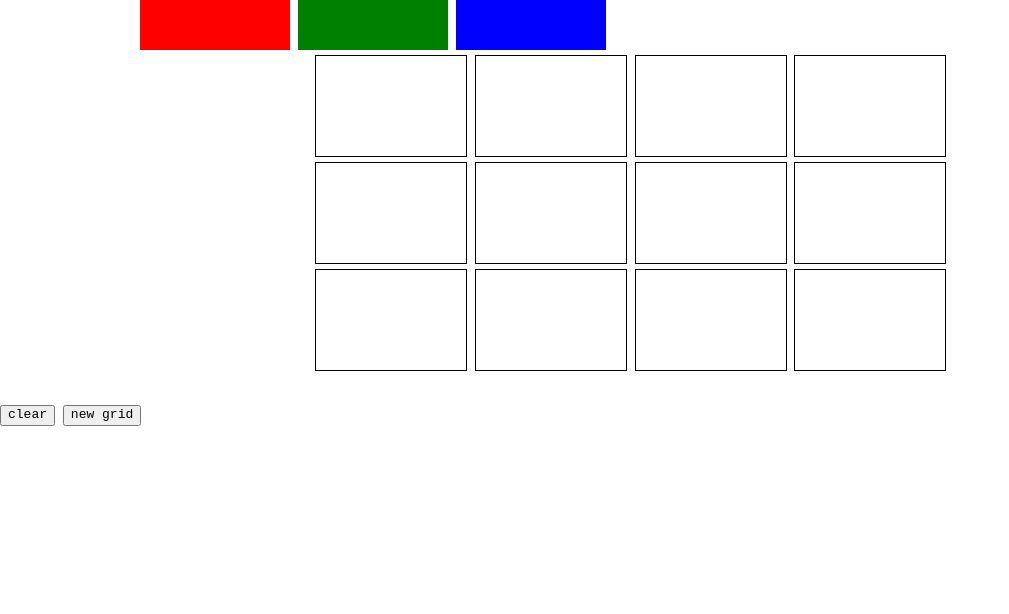
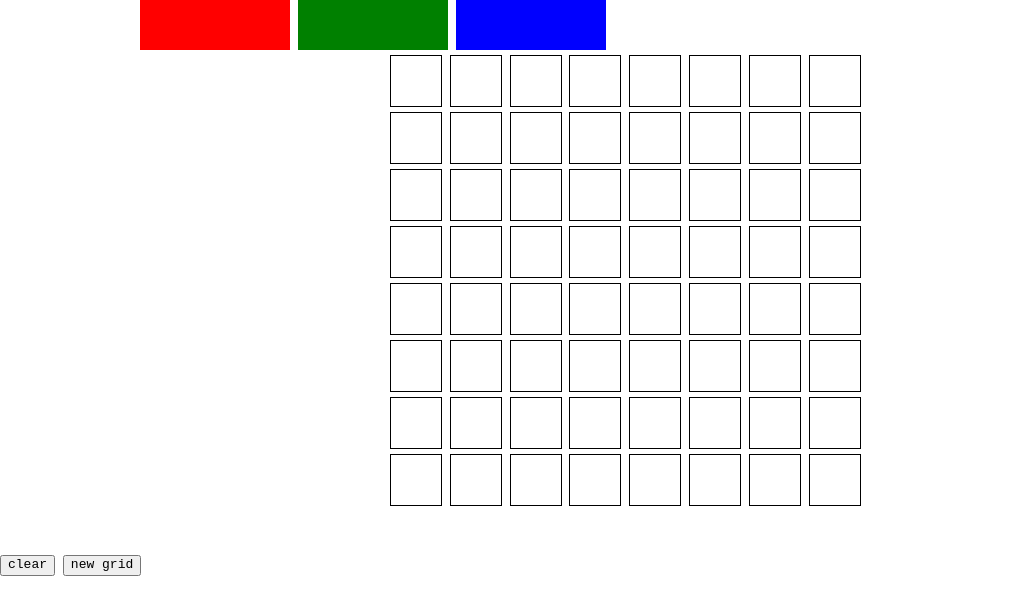
Before and after one commit to WDI-DTLA-41/lab-w02d04-js-paint-me, a plain HTML site: page index.html in a window 1280 px wide. Shown: the part 50-664 px from the top of the page, without its empty margins (0-1009 px from the left). Drawn offline with nearby package versions, Linux system fonts and the light colour scheme.

Commit message:
attempted clear button but no avail - made grid 64 sq instead and fixed painting canvas div when clicked

```diff
--- a/index.html
+++ b/index.html
@@ -29,6 +29,58 @@
     <div class="sq"></div>
     <div class="sq"></div>
     <div class="sq"></div>
+    <div class="sq"></div>
+    <div class="sq"></div>
+    <div class="sq"></div>
+    <div class="sq"></div>
+    <div class="sq"></div>
+    <div class="sq"></div>
+    <div class="sq"></div>
+    <div class="sq"></div>
+    <div class="sq"></div>
+    <div class="sq"></div>
+    <div class="sq"></div>
+    <div class="sq"></div>
+    <div class="sq"></div>
+    <div class="sq"></div>
+    <div class="sq"></div>
+    <div class="sq"></div>
+    <div class="sq"></div>
+    <div class="sq"></div>
+    <div class="sq"></div>
+    <div class="sq"></div>
+    <div class="sq"></div>
+    <div class="sq"></div>
+    <div class="sq"></div>
+    <div class="sq"></div>
+    <div class="sq"></div>
+    <div class="sq"></div>
+    <div class="sq"></div>
+    <div class="sq"></div>
+    <div class="sq"></div>
+    <div class="sq"></div>
+    <div class="sq"></div>
+    <div class="sq"></div>
+    <div class="sq"></div>
+    <div class="sq"></div>
+    <div class="sq"></div>
+    <div class="sq"></div>
+    <div class="sq"></div>
+    <div class="sq"></div>
+    <div class="sq"></div>
+    <div class="sq"></div>
+    <div class="sq"></div>
+    <div class="sq"></div>
+    <div class="sq"></div>
+    <div class="sq"></div>
+    <div class="sq"></div>
+    <div class="sq"></div>
+    <div class="sq"></div>
+    <div class="sq"></div>
+    <div class="sq"></div>
+    <div class="sq"></div>
+    <div class="sq"></div>
+    <div class="sq"></div>
   </div>
 
   <div class="bottom">
--- a/main.js
+++ b/main.js
@@ -6,6 +6,7 @@ var third = document.querySelector('.third-color');
 var picker = document.querySelector('.picker')
 var selected = document.querySelector('.selected');
 var canvas = document.querySelector('.canvas');
+var sq = document.querySelectorAll('.sq');
 
 var btnClr = document.querySelector('.clr-btn');
 var btnNewGrid = document.querySelector('.newgrid-btn');
@@ -14,13 +15,13 @@ var btnNewGrid = document.querySelector('.newgrid-btn');
 
 var handlePicker = function(e) {
   e.target.classList.toggle('selected');
-  console.log('picker click');
-  // while ()
+  // console.log('picker click');
+  // // while ()
 }
 
 var handleCanvas = function(e) {
 
-  console.log('canvas click');
+  // console.log('canvas click');
   if (first && first.classList.contains('selected')) {
     e.target.setAttribute("style", "background: red");
   }
@@ -30,7 +31,13 @@ var handleCanvas = function(e) {
   if (third && third.classList.contains('selected')) {
     e.target.setAttribute("style", "background: blue");
   }
+  if (e.currentTarget) {
+    e.currentTarget.setAttribute("style", "background: white");
+  }
 
 }
 picker.addEventListener('click', handlePicker);
 canvas.addEventListener('click', handleCanvas);
+// btnClr.addEventListener('click', function (e) {
+//     sq.setAttribute("style", "background: white");
+// })
--- a/style.css
+++ b/style.css
@@ -41,16 +41,16 @@ h1 {
 }
 
 .canvas {
-  width: 650px;
-  height: 350px;
+  width: 500px;
+  height: 500px;
   margin: 0 auto;
 }
 .sq {
   /*background: lightgray;*/
   border: 1px black solid;
   display: inline-block;
-  height: 100px;
-  width: 150px;
+  height: 50px;
+  width: 50px;
   margin: 0 auto;
 }
 
```
